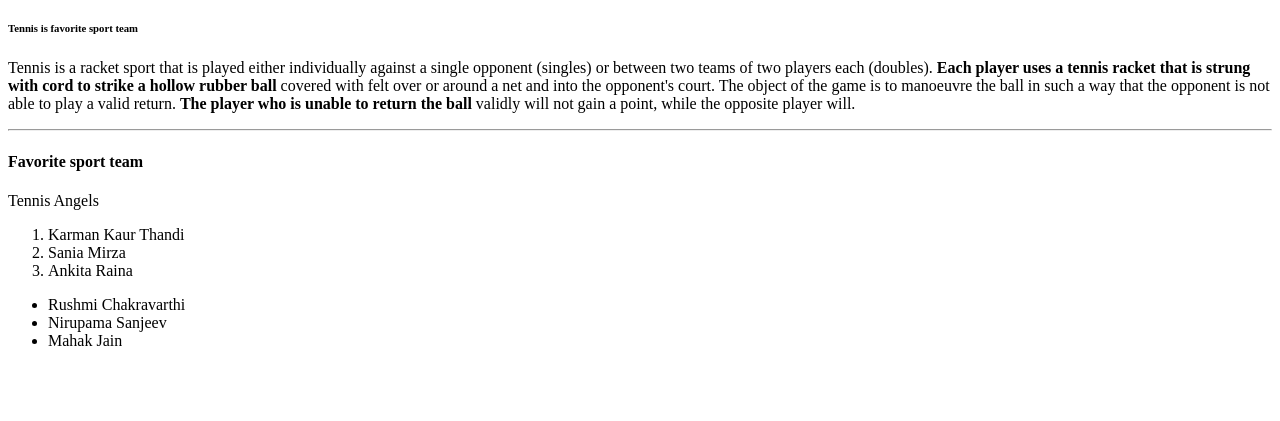
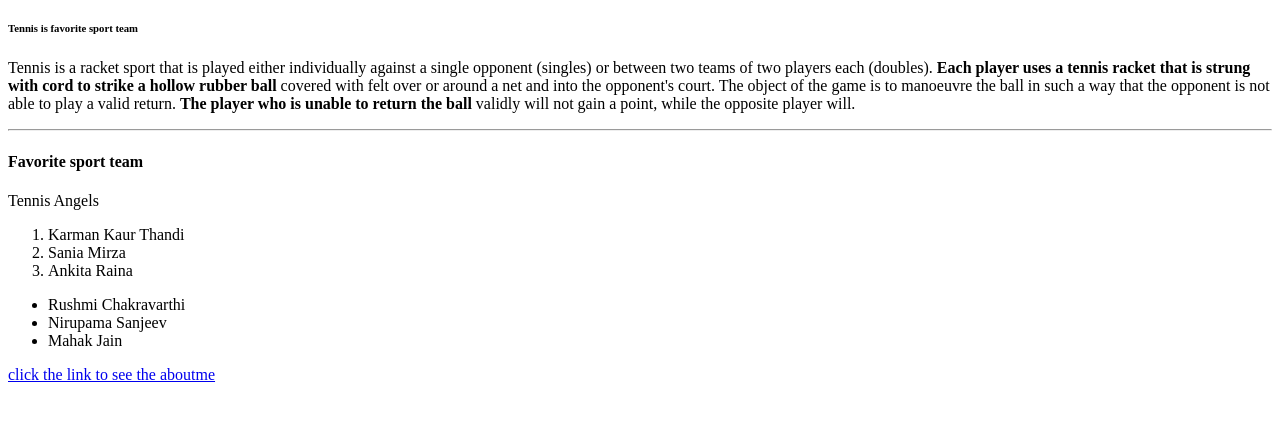
Before and after one commit to 44-563-Web-Apps-S23/44563-webapps-assignment-3-SINGAMALAHARSHITHA235, a plain HTML site: page index.html in a window 1280 px wide. Shown: the part 61-482 px from the top of the page. Drawn offline with Linux system fonts and the light colour scheme.

Commit message:
modified the index file

```diff
--- a/index.html
+++ b/index.html
@@ -28,5 +28,6 @@
             <li>Nirupama Sanjeev</li>
             <li>Mahak Jain</li>
            </ul>
+           <a href="aboutme.html">click the link to see the aboutme</a>
     </BODY>
 </HTML>
```
